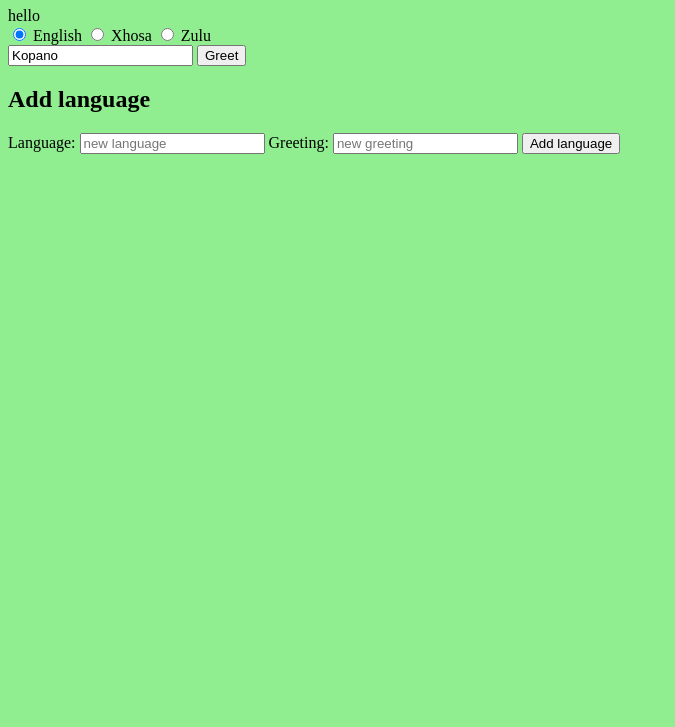
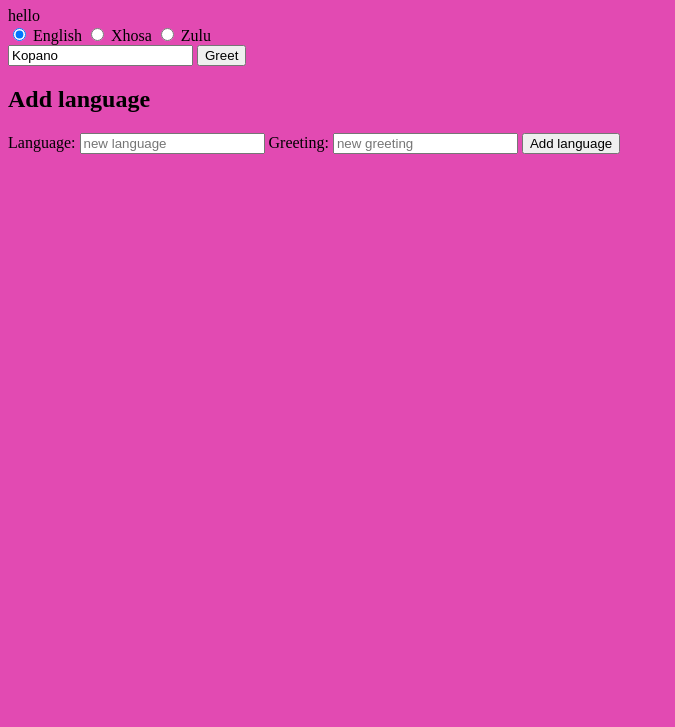
Before and after one commit to Kopanomasuku23/ExpressJS-api, a website: page public/index.html in a window 1280 px wide. Shown: the part 73-800 px from the top of the page, without its empty margins (0-675 px from the left). Drawn offline with nearby package versions, Linux system fonts and the light colour scheme.

Commit message:
style.css

```diff
--- a/public/style.css
+++ b/public/style.css
@@ -1,3 +1,3 @@
 body {
-    background-color: lightgreen;
+    background-color: rgb(226, 74, 178);
 }
```
Also changed, not shown: 1 other file.
